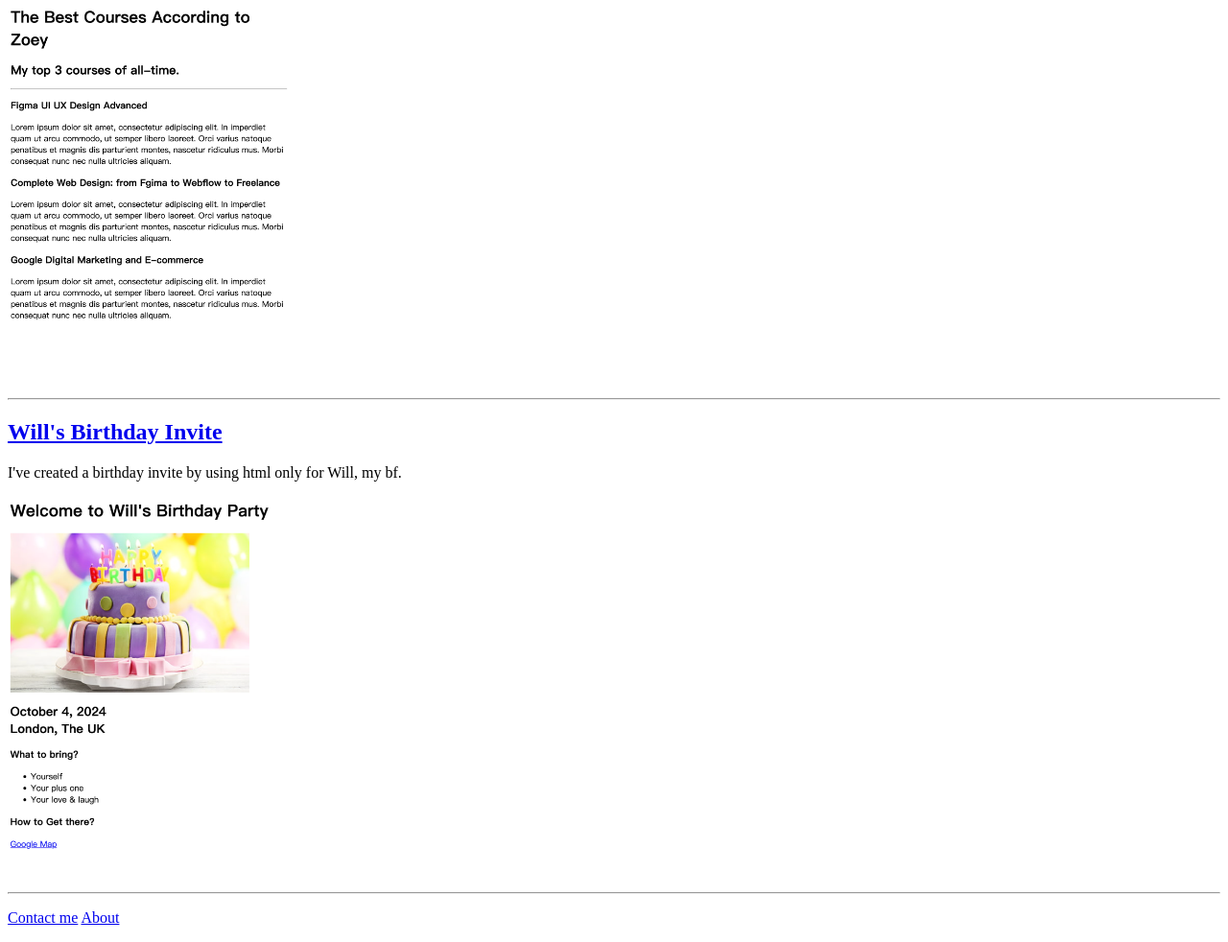
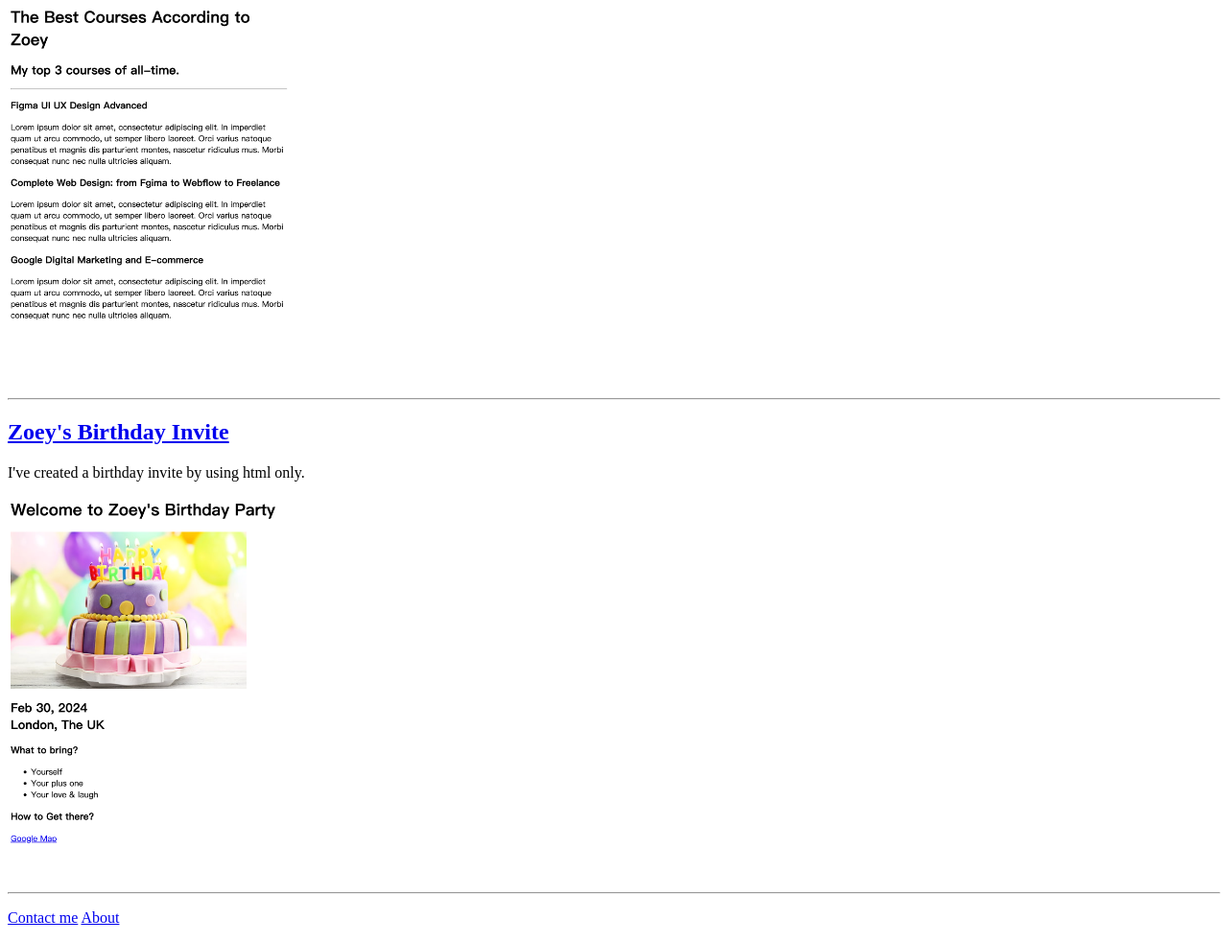
Before and after one commit to Zoeyhxy/html-portfolio, a plain HTML site: page index.html in a window 1280 px wide. Shown: the part 214-1196 px from the top of the page at 96% size. Drawn offline with Linux system fonts and the light colour scheme.

Commit message:
Add files via upload

```diff
--- a/index.html
+++ b/index.html
@@ -24,10 +24,10 @@
         <hr />
 
         <h2>
-            <a href="./public/birthday-invite.html"> Will's Birthday Invite</a>
+            <a href="./public/birthday-invite.html"> Zoey's Birthday Invite</a>
         </h2>
-        <p>I've created a birthday invite by using html only for Will, my bf.</p>
-        <img src="./assets/images/will's birthday.png" alt="will's birthday invite preview" height="400" />
+        <p>I've created a birthday invite by using html only.</p>
+        <img src="./assets/images/zoey's birthday.png" alt="will's birthday invite preview" height="400" />
         <hr />
 
         <p>
```
